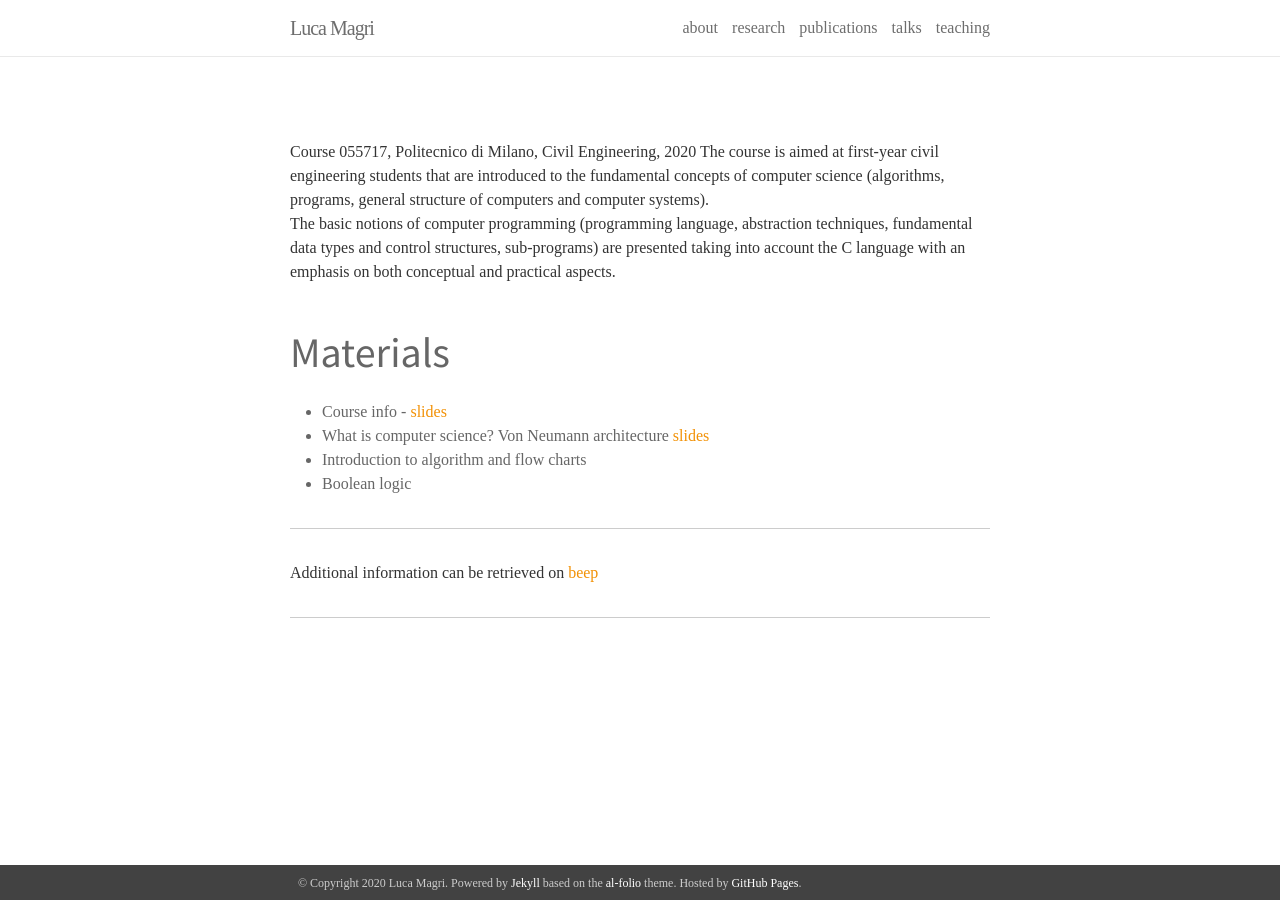
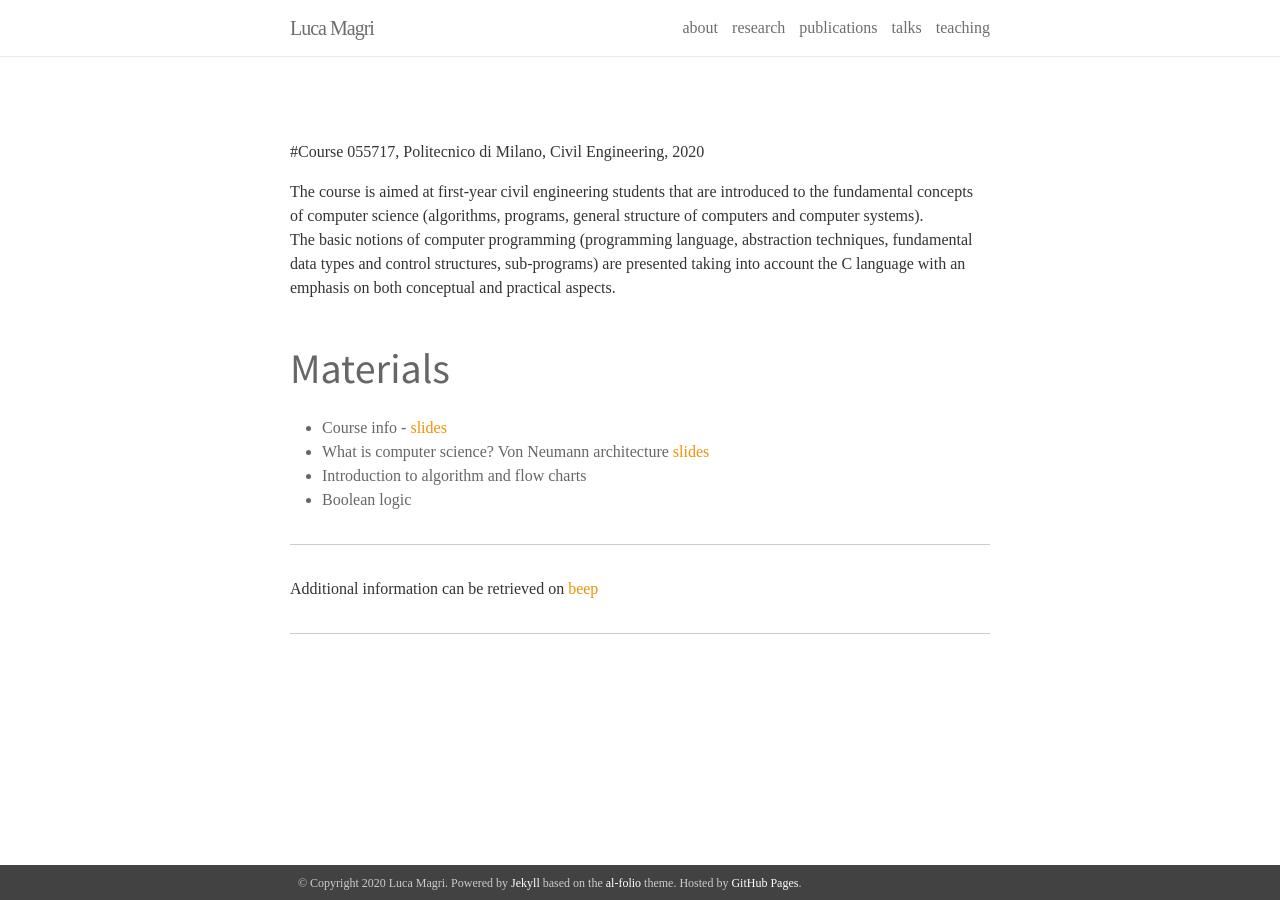
Before and after one commit to magrilu/magrilu.github.io, a Jekyll site: the page built from _pages/cs.md, in a window 1280 px wide. Built offline with Jekyll 4.4.1, drawn with Linux system fonts in a browser that asks for light colours; nearby versions of some CDN libraries; some web fonts are replaced.

Commit message:
update computer science

```diff
--- a/_pages/cs.md
+++ b/_pages/cs.md
@@ -4,7 +4,8 @@ permalink: /cs2020/
 
 ---
 
-Course 055717, Politecnico di Milano, Civil Engineering, 2020
+#Course 055717, Politecnico di Milano, Civil Engineering, 2020
+
 The course is aimed at first-year civil engineering students that are introduced to the fundamental concepts of computer science (algorithms, programs, general structure of computers and computer systems).
 The basic notions of computer programming (programming language, abstraction techniques, fundamental data types and control structures, sub-programs) are presented taking into account the C language with an emphasis on both conceptual and practical aspects.
 
```
